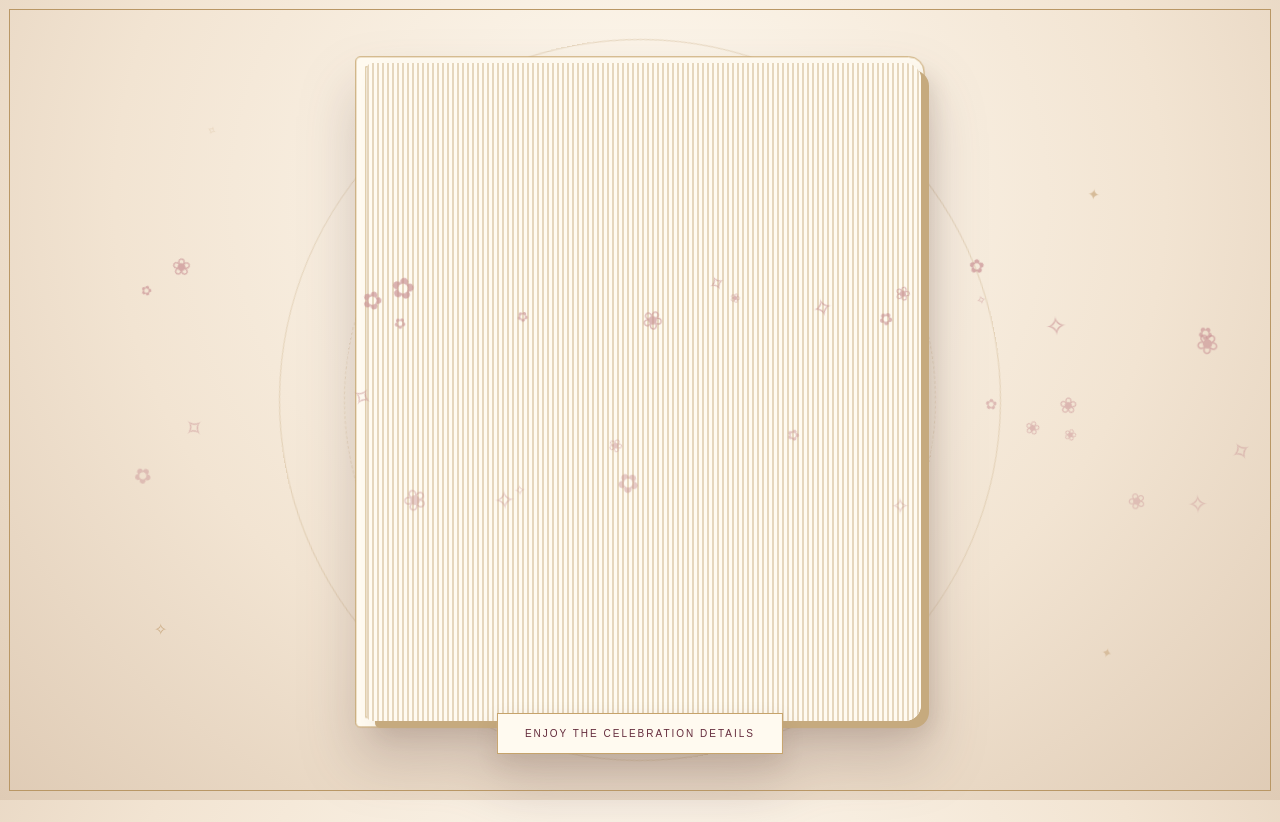
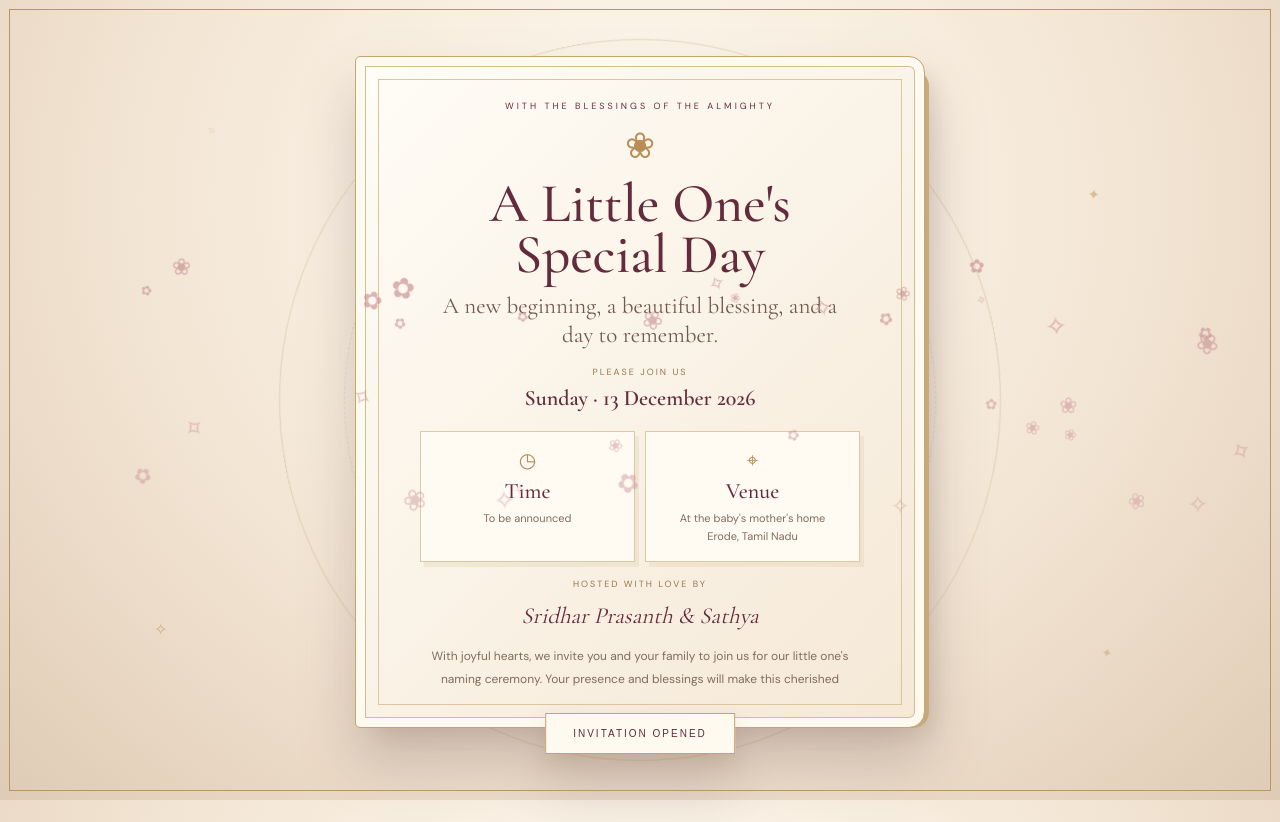
Before and after one commit to sridharprasanthp/Invitation-link, a plain HTML site: page index.html in a window 1280 px wide. Both pictures are taken after a click on the button "OPEN YOUR INVITATION ✧". Drawn offline with nearby package versions, Linux system fonts and the light colour scheme.

Commit message:
Fix 3D invitation opening and make event details immediately visible

```diff
--- a/index.html
+++ b/index.html
@@ -22,11 +22,11 @@ body:before{content:"";position:fixed;inset:9px;border:1px solid #b99765;pointer
 .book{position:absolute;inset:0;transform-style:preserve-3d;transform:rotateY(-7deg) rotateX(1deg);transition:transform 1.2s cubic-bezier(.2,.75,.2,1)}
 .book.open{transform:rotateY(0) rotateX(0)}
 .pages{position:absolute;inset:7px 4px 7px 12px;border-radius:5px 16px 16px 5px;background:repeating-linear-gradient(90deg,#e5d6bd 0 2px,#fffaf0 2px 5px);box-shadow:8px 7px 0 #c6aa7e,12px 12px 20px #553d3020}
-.inside{position:absolute;inset:0;border-radius:5px 16px 16px 5px;overflow:hidden;background:linear-gradient(135deg,#fffdf7,#f5e8d6);border:1px solid #c7a66e;box-shadow:inset 0 0 0 9px #fffaf0,inset 0 0 0 10px #d6bd91;transform:translateZ(-2px)}
+.inside{position:absolute;inset:0;border-radius:5px 16px 16px 5px;overflow:hidden;background:linear-gradient(135deg,#fffdf7,#f5e8d6);border:1px solid #c7a66e;box-shadow:inset 0 0 0 9px #fffaf0,inset 0 0 0 10px #d6bd91;z-index:2;transform:translateZ(0)}
 .inside:before{content:"";position:absolute;inset:22px;border:1px solid #ddc69e;pointer-events:none}
 .inside-scroll{position:absolute;inset:31px 34px;overflow:auto;text-align:center;padding:12px 9px 22px;scrollbar-width:thin;scrollbar-color:#c7a66e transparent}
-.cover{position:absolute;inset:0;border-radius:5px 16px 16px 5px;transform-origin:left center;transform:rotateY(0);backface-visibility:hidden;z-index:5;transition:transform 1.35s cubic-bezier(.2,.75,.2,1);background:linear-gradient(135deg,#78394b,#4a1e30 70%,#351625);border:1px solid #d3b77f;box-shadow:inset 0 0 0 10px #713447,inset 0 0 0 11px #d8b97f}
-.book.open .cover{transform:rotateY(-158deg)}
+.cover{position:absolute;inset:0;border-radius:5px 16px 16px 5px;transform-origin:left center;transform:rotateY(0);backface-visibility:hidden;z-index:5;transition:transform 1.35s cubic-bezier(.2,.75,.2,1),opacity .35s 1s;will-change:transform;isolation:isolate;background:linear-gradient(135deg,#78394b,#4a1e30 70%,#351625);border:1px solid #d3b77f;box-shadow:inset 0 0 0 10px #713447,inset 0 0 0 11px #d8b97f}
+.book.open .cover{transform:rotateY(-165deg);z-index:1;pointer-events:none;opacity:0;transition:transform 1.15s cubic-bezier(.2,.75,.2,1),opacity .25s .95s}
 .cover:before{content:"";position:absolute;inset:25px;border:1px solid #d7b982}
 .cover:after{content:"";position:absolute;inset:34px;border:1px solid #b98d5e;opacity:.5}
 .cover-content{position:absolute;inset:0;display:flex;flex-direction:column;align-items:center;justify-content:center;text-align:center;padding:40px;color:#f9e9c9;backface-visibility:hidden}
@@ -41,6 +41,10 @@ body:before{content:"";position:fixed;inset:9px;border:1px solid #b99765;pointer
 .open-btn{position:absolute;bottom:-26px;left:50%;transform:translateX(-50%);z-index:8;border:1px solid var(--gold);background:#fffaf0;color:var(--wine);padding:14px 27px;font-size:10px;letter-spacing:2px;text-transform:uppercase;white-space:nowrap;cursor:pointer;box-shadow:0 9px 22px #55352820;transition:.25s}
 .open-btn:hover{background:var(--wine);color:#fff}
 .book.open .open-btn{opacity:0;pointer-events:none}
+.book.open .inside{z-index:4}
+.book.open .inside-scroll{overscroll-behavior:contain}
+.scroll-cue{display:block;text-align:center;font-size:9px;letter-spacing:1.4px;text-transform:uppercase;color:#98764e;margin:8px auto 12px}
+
 .inner-top{color:var(--wine);font-size:9px;letter-spacing:3px;text-transform:uppercase}
 .inner-flower{font-size:36px;color:#b88e55;margin:10px 0 2px}
 h1{font:500 clamp(39px,8vw,55px)/.92 'Cormorant Garamond',serif;color:var(--wine);margin:10px 0 12px}
@@ -81,17 +85,16 @@ h1{font:500 clamp(39px,8vw,55px)/.92 'Cormorant Garamond',serif;color:var(--wine
 <div class="inner-flower">❀</div>
 <h1>A Little One's<br>Special Day</h1>
 <p class="welcome">A new beginning, a beautiful blessing, and a day to remember.</p>
-<p class="intro">With joyful hearts, we invite you and your family to join us for our little one's naming ceremony. Your presence and blessings will make this cherished occasion even more meaningful. We look forward to celebrating this special moment together.</p>
-<div class="gold-divider"></div>
-<div class="invite-label">Hosted with love by</div>
-<div class="parents">Sridhar Prasanth &amp; Sathya</div>
-<div class="gold-divider"></div>
 <div class="invite-label">Please join us</div>
 <div class="event-date">Sunday · 13 December 2026</div>
 <div class="info-grid">
 <div class="info"><div class="info-icon">◷</div><h2>Time</h2><p>To be announced</p></div>
 <div class="info"><div class="info-icon">⌖</div><h2>Venue</h2><p>At the baby's mother's home<br>Erode, Tamil Nadu</p></div>
 </div>
+<div class="invite-label">Hosted with love by</div>
+<div class="parents">Sridhar Prasanth &amp; Sathya</div>
+<p class="intro">With joyful hearts, we invite you and your family to join us for our little one's naming ceremony. Your presence and blessings will make this cherished occasion even more meaningful. We look forward to celebrating this special moment together.</p>
+<div class="scroll-cue">↓ Scroll inside the invitation for the full message ↓</div>
 <div class="countdown-label">Counting the days until we celebrate</div>
 <div class="countdown"><div class="unit"><strong id="days">--</strong><span>Days</span></div><div class="unit"><strong id="hours">--</strong><span>Hours</span></div><div class="unit"><strong id="minutes">--</strong><span>Minutes</span></div><div class="unit"><strong id="seconds">--</strong><span>Seconds</span></div></div>
 <div class="gold-divider"></div>
@@ -110,7 +113,7 @@ h1{font:500 clamp(39px,8vw,55px)/.92 'Cormorant Garamond',serif;color:var(--wine
 </div>
 <script>
 const book=document.getElementById('book'),openBtn=document.getElementById('openBtn');
-function openBook(){if(book.classList.contains('open'))return;book.classList.add('open');openBtn.textContent='Enjoy the celebration details';for(let i=0;i<34;i++){const p=document.createElement('span');p.className='petal';p.textContent=['✿','❀','✧'][i%3];p.style.left=Math.random()*100+'vw';p.style.animationDuration=(4+Math.random()*5)+'s';p.style.fontSize=(12+Math.random()*17)+'px';document.body.appendChild(p);setTimeout(()=>p.remove(),9500)}}
+function openBook(){if(book.classList.contains('open'))return;book.classList.add('open');openBtn.textContent='Invitation opened';document.querySelector('.inside-scroll').scrollTop=0;for(let i=0;i<34;i++){const p=document.createElement('span');p.className='petal';p.textContent=['✿','❀','✧'][i%3];p.style.left=Math.random()*100+'vw';p.style.animationDuration=(4+Math.random()*5)+'s';p.style.fontSize=(12+Math.random()*17)+'px';document.body.appendChild(p);setTimeout(()=>p.remove(),9500)}}
 openBtn.addEventListener('click',openBook);document.getElementById('cover').addEventListener('click',openBook);
 const eventDate=new Date('2026-12-13T00:00:00+05:30');
 function tick(){let remaining=Math.max(0,eventDate-Date.now());for(const [id,size] of Object.entries({days:86400000,hours:3600000,minutes:60000,seconds:1000})){document.getElementById(id).textContent=String(Math.floor(remaining/size));remaining%=size}}
```
